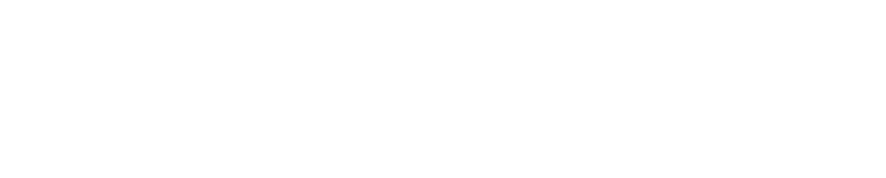
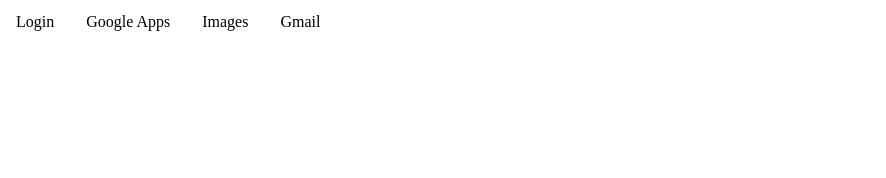
Before and after one commit to HosamEissa/google-homepage, a plain HTML site: page index.html in a window 1280 px wide. Shown: the top 178 px of the page, without its empty margins (0-886 px from the left). Drawn offline with Linux system fonts and the light colour scheme.

Commit message:
add navbar

```diff
--- a/index.html
+++ b/index.html
@@ -8,6 +8,22 @@
 </head>
 
 <body>
+    <div>
+        <ul class="navbar">
+            <li>
+                <a href="#">login</a>
+            </li>
+            <li>
+                <a href="#">google apps</a>
+            </li>
+            <li>
+                <a href="#">images</a>
+            </li>
+            <li>
+                <a href="#">gmail</a>
+            </li>
+        </ul>
+    </div>
     <div class="middelpart">
         <div id="logo">
             <img src="https://www.google.com/images/branding/googlelogo/1x/googlelogo_color_272x92dp.png" alt="google logo">
--- a/style.css
+++ b/style.css
@@ -1,3 +1,28 @@
+.navbar{
+    list-style-type: none;
+    margin: 0;
+    padding: 0;
+    overflow: hidden;
+    background-color: white;
+}
+.navbar li{
+    float: left;
+    display: block;
+    color: white;
+    text-align: center;
+    padding: 14px 16px;
+}
+li a{
+    color: black;
+    text-decoration: none;
+    text-transform: capitalize;
+}
+li a:hover{
+    color: blue;
+    text-decoration: underline;
+}
+.navbar li:hover{
+}
 .middelpart{
     height: 450px;
     text-align: center;
```
